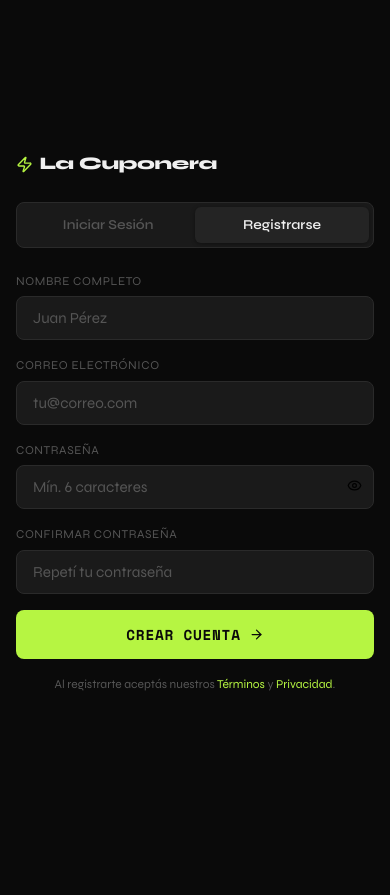
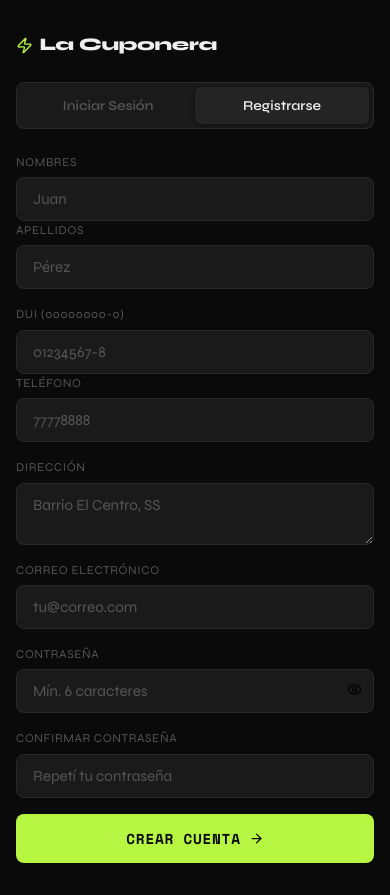
Before and after one commit to AlejandroDuron/Ecommerce-coupons, a React (Vite) app in the folder coupon-store/coupon-store/: page /auth in a window 390 px wide. Both pictures are taken after a click on the button "Registrarse". Before the commit the page ends 844 px from the top, so only its background shows below. Built offline with nearby package versions, Linux system fonts and the light colour scheme; the HTML template or start-up script is replaced by a standard one.

Commit message:
Enhance Auth component with additional fields and masking
Added input fields for names, DUI, phone, and address in registration form. Implemented input masking for DUI and phone number.

```diff
--- a/coupon-store/coupon-store/src/pages/Auth.jsx
+++ b/coupon-store/coupon-store/src/pages/Auth.jsx
@@ -14,11 +14,32 @@ const FEATURES = [
   { icon: <Zap size={15} />,         label: 'Cupones instantáneos' },
   { icon: <Star size={15} />,        label: 'Ofertas exclusivas' },
 ]
+const maskDUI = (val) => {
+  let value = val.replace(/\D/g, ''); // Elimina todo lo que no sea número
+  if (value.length > 8) {
+    value = value.slice(0, 8) + '-' + value.slice(8, 9);
+  }
+  return value.slice(0, 10); // Límite de 10 caracteres
+};
 
-// Tres modos: 'login' | 'register' | 'forgot'
+// Función para el teléfono
+const maskTel = (val) => {
+  return val.replace(/\D/g, '').slice(0, 8);
+};
+
 export default function Auth() {
   const [mode, setMode] = useState('login')
-  const [form, setForm] = useState({ name: '', email: '', password: '', confirm: '' })
+  const [form, setForm] = useState({
+    email: '',
+    password: '',
+    confirm: '',
+    nombres: '',
+    apellidos: '',
+    dui: '',
+    telefono: '',
+    direccion: ''
+  })
+
   const [showPass, setShowPass] = useState(false)
   const [localError, setLocalError] = useState('')
   const [successMsg, setSuccessMsg] = useState('')
@@ -32,7 +53,17 @@ export default function Auth() {
     if (user) navigate(from, { replace: true })
   }, [user])
 
-  const update = (field) => (e) => { setForm(f => ({ ...f, [field]: e.target.value })); setLocalError('') }
+  const update = (field) => (e) => {
+  let value = e.target.value;
+
+  // Aplicamos las máscaras según el campo
+  if (field === 'dui') value = maskDUI(value);
+  if (field === 'telefono') value = maskTel(value);
+
+  setForm(f => ({ ...f, [field]: value }));
+  setLocalError('');
+};
+
   const switchMode = (m) => { setMode(m); setLocalError(''); setSuccessMsg('') }
 
   const handleLogin = async (e) => {
@@ -41,13 +72,27 @@ export default function Auth() {
     const { error: err } = await login(form.email, form.password)
     if (err) setLocalError(err.message || 'Credenciales incorrectas.')
   }
-
   const handleRegister = async (e) => {
     e.preventDefault()
-    if (!form.name || !form.email || !form.password) return setLocalError('Completá todos los campos.')
+
+    // Validación básica de campos vacíos
+    const camposVacios = !form.nombres || !form.apellidos || !form.dui || !form.telefono || !form.direccion || !form.email || !form.password;
+    if (camposVacios) return setLocalError('Por favor, completá todos los campos obligatorios.')
+
     if (form.password !== form.confirm) return setLocalError('Las contraseñas no coinciden.')
     if (form.password.length < 6) return setLocalError('La contraseña debe tener al menos 6 caracteres.')
-    const { error: err } = await register(form.email, form.password, form.name)
+
+    // Enviamos los datos en el orden exacto que espera  el authcontext
+    const { error: err } = await register(
+      form.email,
+      form.password,
+      form.nombres,
+      form.apellidos,
+      form.telefono,
+      form.dui,
+      form.direccion
+    )
+
     if (err) setLocalError(err.message)
     else setSuccessMsg('¡Cuenta creada! Revisá tu correo para confirmar.')
   }
@@ -60,27 +105,16 @@ export default function Auth() {
     else setSuccessMsg('Te enviamos un link para restablecer tu contraseña.')
   }
 
-  // Demo sin Supabase
-  // OJO: al conectar backend borren esto
-  const fillDemo = () => {
-    setForm(f => ({ ...f, email: 'demo@descuentofuture.com', password: 'demo123' }))
-    setLocalError('')
-  }
-
   const displayError = localError || error
 
   return (
     <div className={styles.page}>
-
-      {/* ── Panel decorativo ── */}
       <div className={styles.deco} aria-hidden="true">
         <div className={styles.decoOrb} />
         <div className={styles.decoContent}>
           <div className={styles.decoLogo}><Zap size={28} strokeWidth={2.5} /></div>
           <h2 className={styles.decoTitle}>Futuro de<br />los Ahorros</h2>
-          <p className={styles.decoText}>
-            Accede a una red exclusiva de cupones digitales con verificación instantánea.
-          </p>
+          <p className={styles.decoText}>Accede a una red exclusiva de cupones digitales con verificación instantánea.</p>
           <div className={styles.decoFeatures}>
             {FEATURES.map(f => (
               <div key={f.label} className={styles.decoFeature}>
@@ -89,18 +123,13 @@ export default function Auth() {
               </div>
             ))}
           </div>
-          <div className={styles.decoStatus}>
-            <Activity size={12} /> Sistema Online v4.0
-          </div>
+          <div className={styles.decoStatus}><Activity size={12} /> Sistema Online v4.0</div>
         </div>
       </div>
 
-      {/* ── Panel formulario ── */}
       <div className={styles.formPanel}>
         <div className={styles.formCard}>
-          <div className={styles.logo}>
-            <Zap size={17} color="var(--green)" /> La Cuponera
-          </div>
+          <div className={styles.logo}><Zap size={17} color="var(--green)" /> La Cuponera</div>
 
           {mode !== 'forgot' && (
             <div className={styles.tabs}>
@@ -109,17 +138,9 @@ export default function Auth() {
             </div>
           )}
 
-          {mode === 'forgot' && (
-            <div className={styles.formHeader}>
-              <h2>Recuperar contraseña</h2>
-              <p>Te enviaremos un link a tu correo.</p>
-            </div>
-          )}
-
           {displayError && <div className={styles.errorMsg}><AlertCircle size={14} /> {displayError}</div>}
           {successMsg  && <div className={styles.successMsg}><CheckCircle2 size={14} /> {successMsg}</div>}
 
-          {/* Login */}
           {mode === 'login' && (
             <form onSubmit={handleLogin} className={styles.form}>
               <div className="input-group">
@@ -136,53 +157,77 @@ export default function Auth() {
                 </div>
               </div>
               <div className={styles.forgotRow}>
-                <button type="button" className="btn btn-ghost" style={{ fontSize: '0.8rem', padding: 0 }} onClick={() => switchMode('forgot')}>
-                  ¿Olvidaste tu contraseña?
-                </button>
+                <button type="button" className="btn btn-ghost" style={{ fontSize: '0.8rem', padding: 0 }} onClick={() => switchMode('forgot')}>¿Olvidaste tu contraseña?</button>
               </div>
               <button type="submit" className={`btn btn-primary ${styles.submitBtn}`} disabled={loading}>
                 {loading ? 'Ingresando...' : <><span>Iniciar Sesión</span><ArrowRight size={15} /></>}
               </button>
-              {/* Badge de prueba – eliminar cuando Supabase esté configurado */}
-              <div className={styles.demoBox}>
-                <span className={styles.demoLabel}><Ticket size={12} /> Sin Supabase configurado</span>
-                <button type="button" className={styles.demoBtn} onClick={fillDemo}>Rellenar demo</button>
-              </div>
             </form>
           )}
 
-          {/* Register */}
           {mode === 'register' && (
             <form onSubmit={handleRegister} className={styles.form}>
+              <div className={styles.row}>
+                <div className="input-group">
+                  <label>Nombres</label>
+                  <input type="text" className="input-field" placeholder="Juan" value={form.nombres} onChange={update('nombres')} required />
+                </div>
+                <div className="input-group">
+                  <label>Apellidos</label>
+                  <input type="text" className="input-field" placeholder="Pérez" value={form.apellidos} onChange={update('apellidos')} required />
+                </div>
+              </div>
+
+              <div className={styles.row}>
+                <div className="input-group">
+                  <label>DUI (00000000-0)</label>
+                  <input
+                    type="text"
+                    className="input-field"
+                    placeholder="01234567-8"
+                    value={form.dui}
+                    onChange={update('dui')}
+                    maxLength={10}
+                    required
+                  />
+              </div>
+                <div className="input-group">
+                  <label>Teléfono</label>
+                  <input type="tel" className="input-field" placeholder="77778888" value={form.telefono} onChange={update('telefono')} required />
+                </div>
+              </div>
+
               <div className="input-group">
-                <label>Nombre completo</label>
-                <input type="text" className="input-field" placeholder="Juan Pérez" value={form.name} onChange={update('name')} />
+                <label>Dirección</label>
+                <textarea className="input-field" placeholder="Barrio El Centro, SS" value={form.direccion} onChange={update('direccion')} required />
               </div>
+
               <div className="input-group">
                 <label>Correo Electrónico</label>
-                <input type="email" className="input-field" placeholder="tu@correo.com" value={form.email} onChange={update('email')} autoComplete="email" />
+                <input type="email" className="input-field" placeholder="tu@correo.com" value={form.email} onChange={update('email')} autoComplete="email" required />
               </div>
+
               <div className="input-group">
                 <label>Contraseña</label>
                 <div className={styles.passWrap}>
-                  <input type={showPass ? 'text' : 'password'} className="input-field" placeholder="Mín. 6 caracteres" value={form.password} onChange={update('password')} />
+                  <input type={showPass ? 'text' : 'password'} className="input-field" placeholder="Mín. 6 caracteres" value={form.password} onChange={update('password')} required />
                   <button type="button" className={styles.showPass} onClick={() => setShowPass(s => !s)}>
                     {showPass ? <EyeOff size={15} /> : <Eye size={15} />}
                   </button>
                 </div>
               </div>
+
               <div className="input-group">
                 <label>Confirmar Contraseña</label>
-                <input type="password" className="input-field" placeholder="Repetí tu contraseña" value={form.confirm} onChange={update('confirm')} />
+                <input type="password" className="input-field" placeholder="Repetí tu contraseña" value={form.confirm} onChange={update('confirm')} required />
               </div>
+
               <button type="submit" className={`btn btn-primary ${styles.submitBtn}`} disabled={loading}>
                 {loading ? 'Creando cuenta...' : <><span>Crear Cuenta</span><ArrowRight size={15} /></>}
               </button>
-              <p className={styles.legal}>Al registrarte aceptás nuestros <a href="/terminos">Términos</a> y <a href="/privacidad">Privacidad</a>.</p>
             </form>
           )}
 
-          {/* Forgot */}
           {mode === 'forgot' && (
             <form onSubmit={handleForgot} className={styles.form}>
               <div className="input-group">
```
